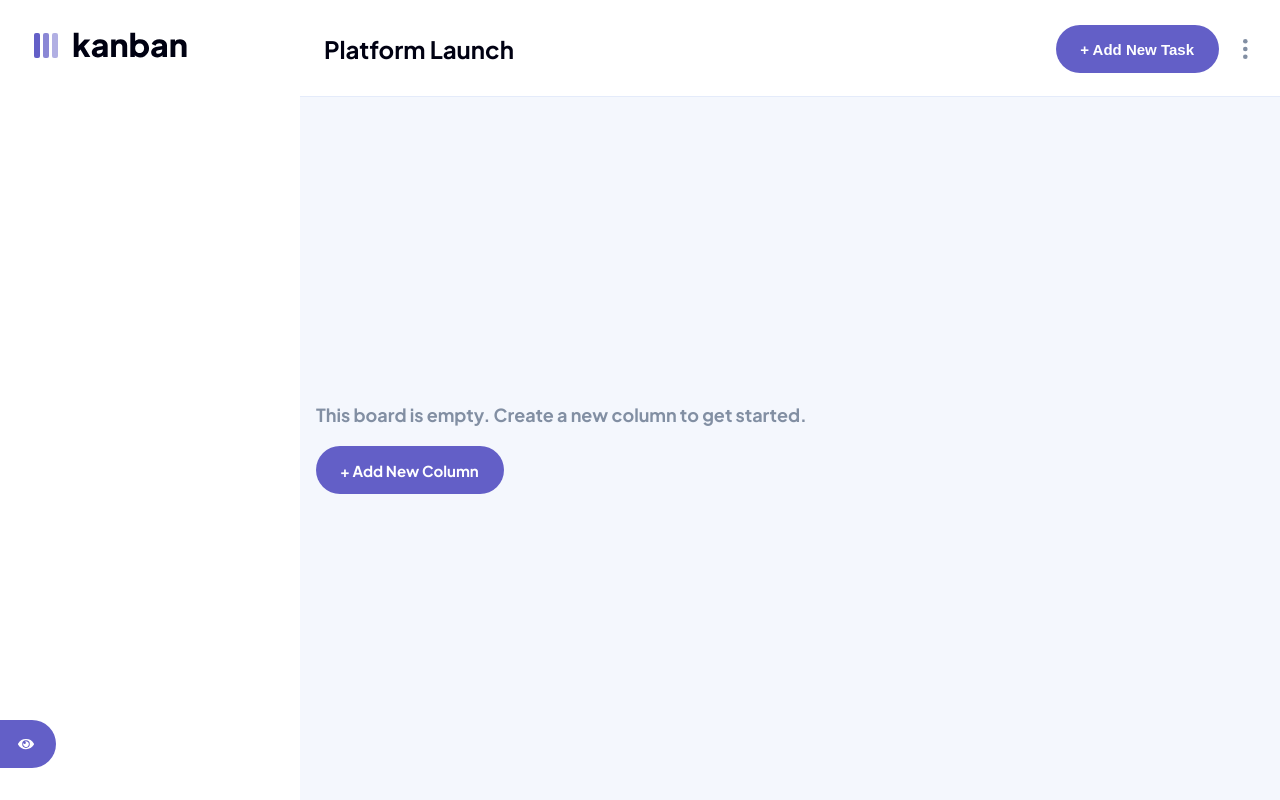
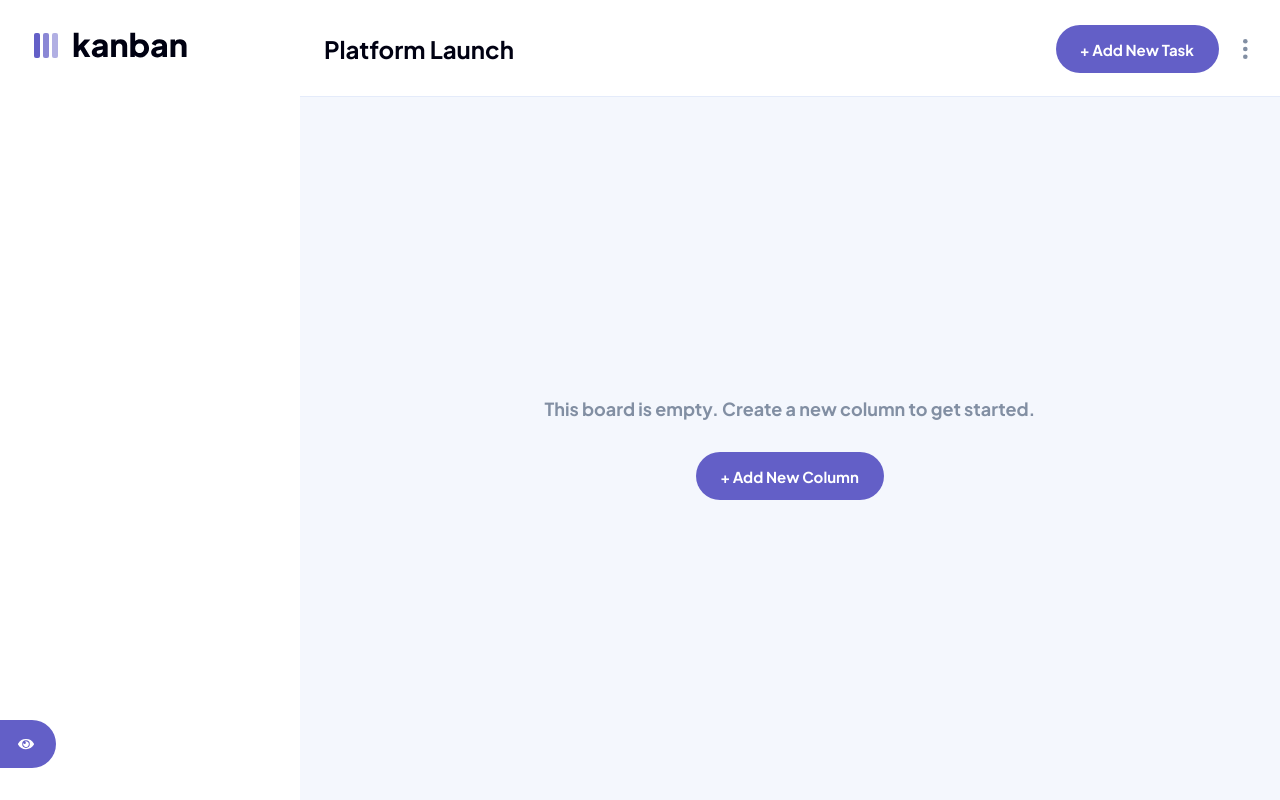
Before and after one commit to juandadev/kanban-board, a React (Create React App) app: page / in a window 1280 px wide. Built offline with nearby package versions, Linux system fonts and the light colour scheme.

Commit message:
main-container-view

```diff
--- a/src/App/App.module.scss
+++ b/src/App/App.module.scss
@@ -1,10 +1,5 @@
 .container {
-  display: flex;
-  align-items: baseline;
-  flex-wrap: wrap;
-  gap: 2rem;
   grid-area: content;
-  padding: 2.3rem 1.6rem;
 }
 
 .header {
--- a/src/components/Header/Header.jsx
+++ b/src/components/Header/Header.jsx
@@ -3,6 +3,7 @@ import PropTypes from 'prop-types';
 import Icon from '../Icon/Icon';
 import { context } from '../../context';
 import s from './Header.module.scss';
+import Button from '../Button/Button';
 
 function Header({ containerClassName, isMobile }) {
   const { state, dispatch } = useContext(context);
@@ -28,10 +29,10 @@ function Header({ containerClassName, isMobile }) {
         <Icon icon={isNavbarOpen ? 'chevron-up' : 'chevron-down'} className={s.chevron} />
       </span>
       <div className={s.actions}>
-        <button type="button" className={s.button}>
+        <Button type="primary" size="large">
           <Icon icon="add-task" className={s.addTaskIcon} />
           <span className={s.buttonText}>+ Add New Task</span>
-        </button>
+        </Button>
         <Icon icon="vertical-ellipsis" className={s.verticalEllipsisIcon} />
       </div>
     </header>
--- a/src/components/Main/Main.module.scss
+++ b/src/components/Main/Main.module.scss
@@ -7,6 +7,7 @@
   padding: 2.4rem;
   background-color: var(--background-color);
   overflow: scroll;
+  transition: background 0.3s ease-in-out;
 }
 
 .text {
```
